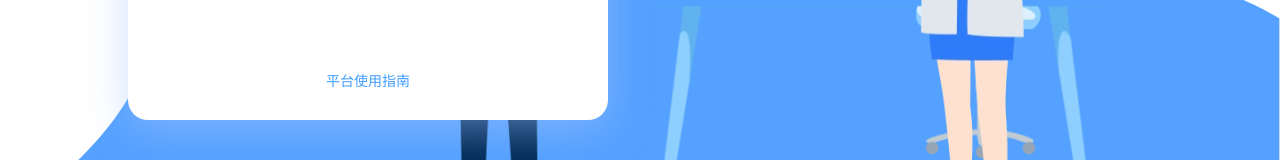
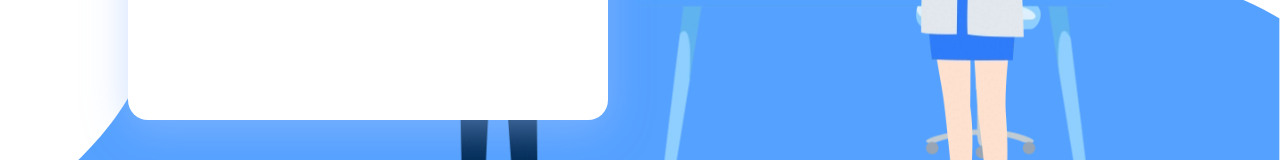
Before and after one commit to MinmusLin/Intelligent_Curtain_Wall_OSS_Management_Console_System_Frontend_Application, a Vue app: page /login in a window 1280 px wide. Shown: the part 580-740 px from the top of the page. Built offline with nearby package versions, Linux system fonts and the light colour scheme.

Commit message:
Remove docs

```diff
--- a/src/components/Operation.vue
+++ b/src/components/Operation.vue
@@ -55,10 +55,6 @@
       </div>
       <div v-show='!path' style='font-size: 14px; padding-top: 2px; padding-left: 3px'>
         <span>欢迎使用智慧幕墙数据集管理平台！</span>
-        <a href='https://github.com/MinmusLin/Intelligent_Curtain_Wall_Backend_Integration/blob/main/Documentation/Dataset_Management_Platform_Guide.md'
-           target='_blank'
-           style='color: #409EFF; text-decoration: none'>点击此处</a>
-        <span>查阅平台使用指南。</span>
       </div>
     </div>
 
--- a/src/pages/LoginPage.vue
+++ b/src/pages/LoginPage.vue
@@ -16,11 +16,6 @@
                   show-password/>
         <el-button type='primary' @click='login' style='width: 380px; margin: 10px 0'>登录</el-button>
       </div>
-      <a href='https://github.com/MinmusLin/Intelligent_Curtain_Wall_Backend_Integration/blob/main/Documentation/Dataset_Management_Platform_Guide.md'
-         target='_blank'
-         class='guide'>
-        平台使用指南
-      </a>
     </div>
     <img src='/png/illustration.png' alt='illustration' class='illustration'/>
     <img src='/png/bottom-right.png' alt='bottom-right' class='bottom-right'/>
@@ -252,16 +247,6 @@ export default {
   vertical-align: top;
 }
 
-.page-container .login-container .guide {
-  position: absolute;
-  bottom: 30px;
-  left: 50%;
-  transform: translateX(-50%);
-  font-size: 14px;
-  color: #409EFF;
-  text-decoration: none
-}
-
 .page-container .illustration {
   position: absolute;
   top: 25%;
```
